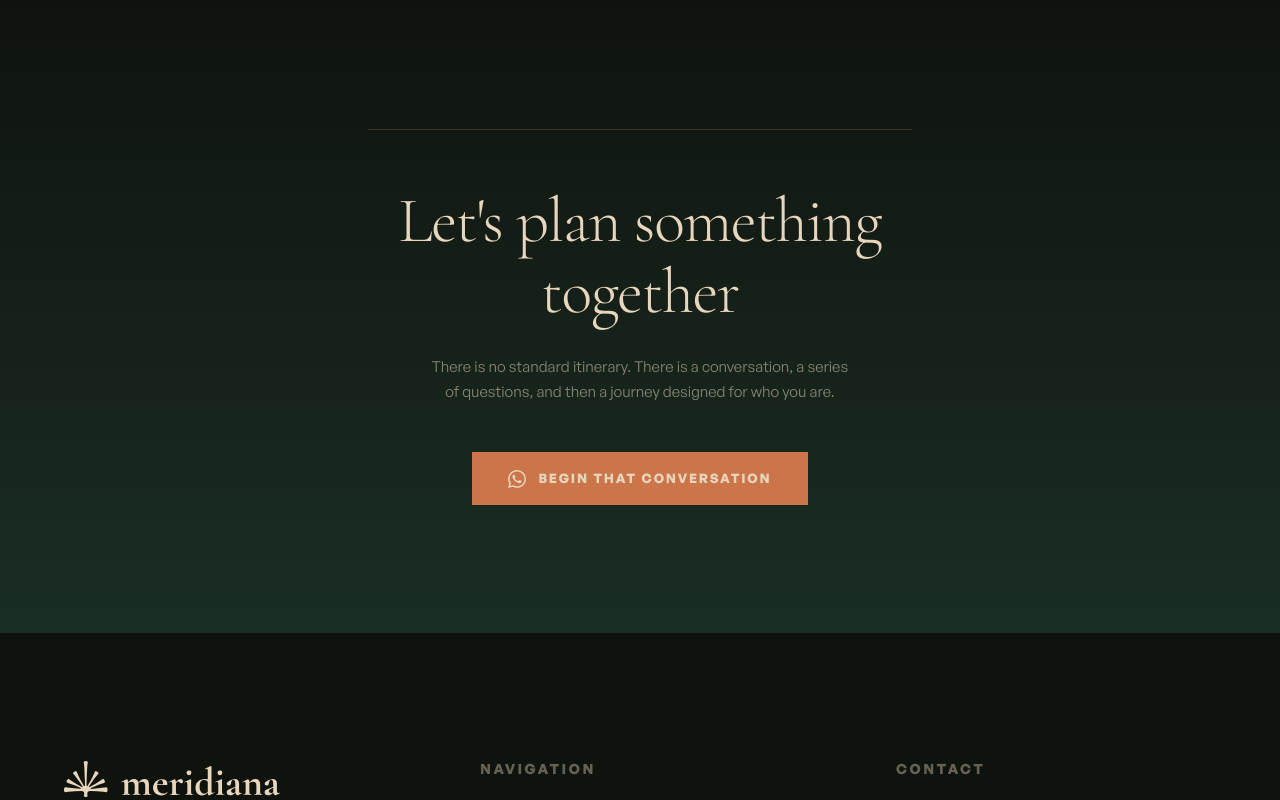
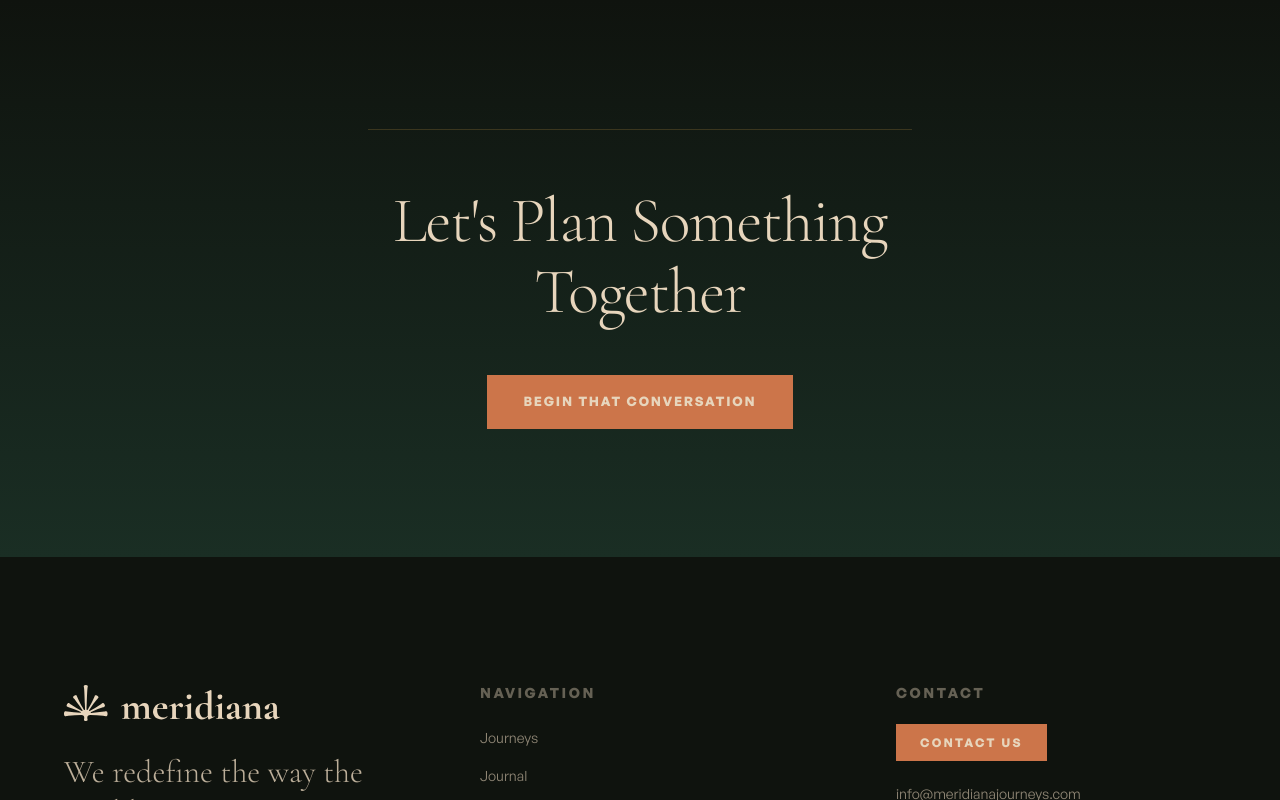
Before and after one commit to jsdgstudio/meridiana_journeys, a Next.js app in the folder frontend/: page /en/sobre-meridiana in a window 1280 px wide. Shown: the part 2940-3740 px from the top of the page. Built offline with nearby package versions, Linux system fonts and the light colour scheme.

Commit message:
feat: refine about page closing CTA

```diff
--- a/frontend/components/sections/CallToAction.tsx
+++ b/frontend/components/sections/CallToAction.tsx
@@ -28,6 +28,8 @@ function WhatsAppIcon() {
 
 export function CallToAction({ content, locale }: CallToActionProps) {
   const isExternal = content.buttonHref.startsWith("http");
+  const isWhatsApp = content.buttonHref.startsWith("https://wa.me/");
+  const buttonHref = isExternal ? content.buttonHref : `/${locale}${content.buttonHref}`;
 
   return (
     <SectionWrapper theme="dark">
@@ -51,21 +53,23 @@ export function CallToAction({ content, locale }: CallToActionProps) {
 
           {/* Headline */}
           <h2
-            className="font-display font-light text-marfil mb-7"
+            className={`font-display font-light text-marfil ${content.description ? "mb-7" : "mb-12"}`}
             style={{ fontSize: "clamp(2.25rem, 5vw, 4rem)", lineHeight: 1.1, letterSpacing: "-0.02em" }}
           >
             {content.headline[locale]}
           </h2>
 
           {/* Description */}
+          {content.description && (
             <p
               className="font-sans leading-relaxed mb-12 mx-auto"
               style={{ color: "var(--marfil)", opacity: 0.55, fontSize: "0.9375rem", maxWidth: "48ch" }}
             >
               {content.description[locale]}
             </p>
+          )}
 
-          {/* WhatsApp CTA button */}
+          {/* CTA button */}
           <motion.div
             initial={{ opacity: 0, y: 10 }}
             whileInView={{ opacity: 1, y: 0 }}
@@ -74,7 +78,7 @@ export function CallToAction({ content, locale }: CallToActionProps) {
             className="inline-block"
           >
             <motion.a
-              href={content.buttonHref}
+              href={buttonHref}
               target={isExternal ? "_blank" : undefined}
               rel={isExternal ? "noopener noreferrer" : undefined}
               whileHover={{ scale: 1.025 }}
@@ -89,7 +93,7 @@ export function CallToAction({ content, locale }: CallToActionProps) {
                 letterSpacing: "0.14em",
               }}
             >
-              <WhatsAppIcon />
+              {isWhatsApp && <WhatsAppIcon />}
               {content.buttonText[locale]}
             </motion.a>
           </motion.div>
--- a/frontend/content/pages/about.json
+++ b/frontend/content/pages/about.json
@@ -58,12 +58,8 @@
   },
   "cta": {
     "headline": {
-      "es": "Planifiquemos algo juntos",
-      "en": "Let's plan something together"
-    },
-    "description": {
-      "es": "No hay itinerario estándar. Hay una conversación, una serie de preguntas, y luego un viaje diseñado para quien tú eres.",
-      "en": "There is no standard itinerary. There is a conversation, a series of questions, and then a journey designed for who you are."
+      "es": "Planifiquemos Algo Juntos",
+      "en": "Let's Plan Something Together"
     },
     "buttonText": {
       "es": "Comenzar esa conversación",
--- a/frontend/types/content.ts
+++ b/frontend/types/content.ts
@@ -119,7 +119,7 @@ export interface HowItWorksContent {
 
 export interface CTAContent {
   headline: LocaleString;
-  description: LocaleString;
+  description?: LocaleString;
   buttonText: LocaleString;
   buttonHref: string;
 }
```
Also changed, not shown: frontend/public/status.json (+5 -5 lines). Lines whose indentation alone changed are shown as unchanged.
